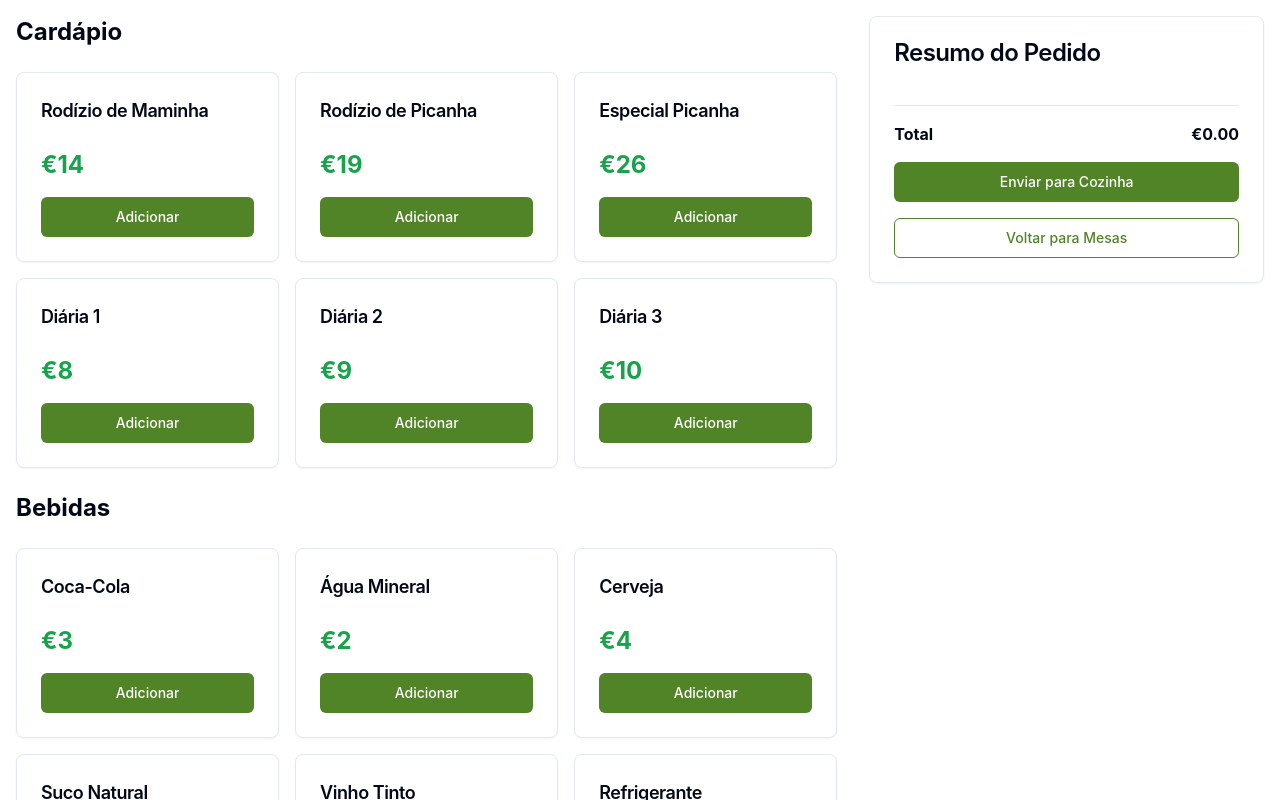
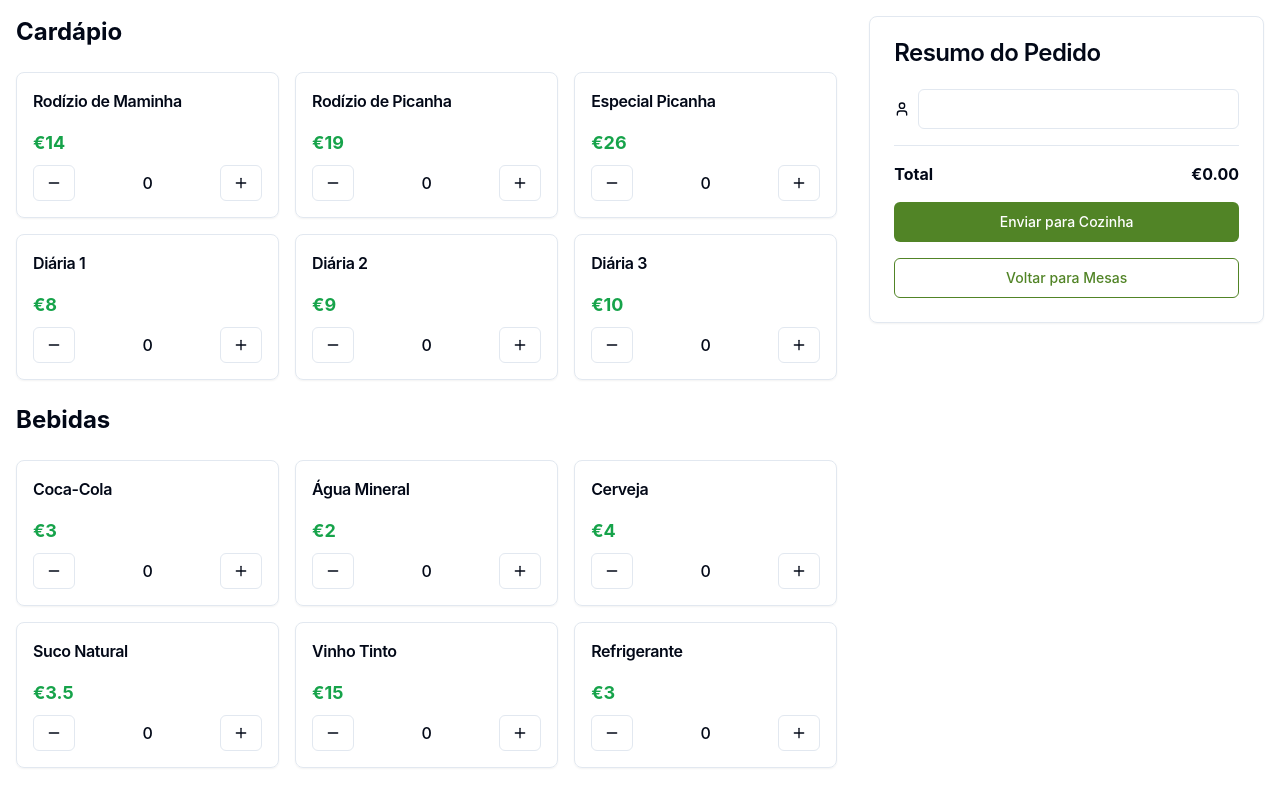
Before and after one commit to Ricoandrade12/labonnas-menu-manager, a React (Vite) app: page /menu in a window 1280 px wide. Shown: the top 800 px of the page. Built offline with nearby package versions, Linux system fonts and the light colour scheme.

Commit message:
Add quantity buttons and remove option for menu items
Implement individual quantity buttons for menu items in the selection interface. Include a feature for removing items from the order. Ensure the design is compact and modern, avoiding overly large item boxes.
[skip gpt_engineer]

```diff
--- a/src/pages/MenuSelection.tsx
+++ b/src/pages/MenuSelection.tsx
@@ -3,6 +3,8 @@ import { useNavigate } from "react-router-dom"
 import { Card, CardContent, CardHeader, CardTitle } from "@/components/ui/card"
 import { Button } from "@/components/ui/button"
 import { useToast } from "@/hooks/use-toast"
+import { Plus, Minus, Trash2, User } from "lucide-react"
+import { Input } from "@/components/ui/input"
 
 interface MenuItem {
   id: string
@@ -37,23 +39,34 @@ const MenuSelection = () => {
   const navigate = useNavigate()
   const { toast } = useToast()
   const [orderItems, setOrderItems] = useState<OrderItem[]>([])
+  const [tableResponsible, setTableResponsible] = useState("")
 
-  const handleSelectItem = (item: MenuItem) => {
+  const handleQuantityChange = (item: MenuItem, change: number) => {
     setOrderItems(prev => {
       const existingItem = prev.find(i => i.id === item.id)
       if (existingItem) {
+        const newQuantity = existingItem.quantity + change
+        if (newQuantity <= 0) {
+          return prev.filter(i => i.id !== item.id)
+        }
         return prev.map(i =>
           i.id === item.id
-            ? { ...i, quantity: i.quantity + 1 }
+            ? { ...i, quantity: newQuantity }
             : i
         )
       }
+      if (change > 0) {
         return [...prev, { ...item, quantity: 1 }]
+      }
+      return prev
     })
+  }
 
+  const removeItem = (itemId: string) => {
+    setOrderItems(prev => prev.filter(item => item.id !== itemId))
     toast({
-      title: "Item adicionado",
-      description: `${item.name} - €${item.price}`,
+      title: "Item removido",
+      description: "Item removido do pedido",
     })
   }
 
@@ -62,6 +75,15 @@ const MenuSelection = () => {
   }
 
   const handleSendToKitchen = () => {
+    if (!tableResponsible.trim()) {
+      toast({
+        title: "Erro",
+        description: "Por favor, informe o responsável da mesa",
+        variant: "destructive",
+      })
+      return
+    }
+
     if (orderItems.length === 0) {
       toast({
         title: "Erro",
@@ -75,57 +97,55 @@ const MenuSelection = () => {
       title: "Pedido enviado",
       description: "Seu pedido foi enviado para a cozinha",
     })
-    // TODO: Implement kitchen order submission logic
     setOrderItems([])
+    setTableResponsible("")
   }
+
+  const renderMenuItem = (item: MenuItem) => (
+    <Card key={item.id} className="hover:shadow-lg transition-shadow">
+      <CardHeader className="p-4">
+        <CardTitle className="text-base">{item.name}</CardTitle>
+      </CardHeader>
+      <CardContent className="p-4 pt-0">
+        <p className="text-lg font-bold text-green-600 mb-2">€{item.price}</p>
+        <div className="flex items-center justify-between gap-2">
+          <Button
+            variant="outline"
+            size="sm"
+            onClick={() => handleQuantityChange(item, -1)}
+          >
+            <Minus className="h-4 w-4" />
+          </Button>
+          <span className="font-medium">
+            {orderItems.find(i => i.id === item.id)?.quantity || 0}
+          </span>
+          <Button
+            variant="outline"
+            size="sm"
+            onClick={() => handleQuantityChange(item, 1)}
+          >
+            <Plus className="h-4 w-4" />
+          </Button>
+        </div>
+      </CardContent>
+    </Card>
+  )
 
   return (
     <div className="container mx-auto p-4">
       <div className="grid grid-cols-1 lg:grid-cols-3 gap-8">
-        {/* Menu Items Section */}
         <div className="lg:col-span-2">
           <h2 className="text-2xl font-bold mb-6">Cardápio</h2>
           <div className="grid grid-cols-1 md:grid-cols-2 lg:grid-cols-3 gap-4">
-            {menuItems.map((item) => (
-              <Card key={item.id} className="hover:shadow-lg transition-shadow">
-                <CardHeader>
-                  <CardTitle className="text-lg">{item.name}</CardTitle>
-                </CardHeader>
-                <CardContent>
-                  <p className="text-2xl font-bold text-green-600 mb-4">€{item.price}</p>
-                  <Button
-                    onClick={() => handleSelectItem(item)}
-                    className="w-full bg-[#518426] hover:bg-[#518426]/90"
-                  >
-                    Adicionar
-                  </Button>
-                </CardContent>
-              </Card>
-            ))}
+            {menuItems.map(renderMenuItem)}
           </div>
 
           <h2 className="text-2xl font-bold my-6">Bebidas</h2>
           <div className="grid grid-cols-1 md:grid-cols-2 lg:grid-cols-3 gap-4">
-            {bebidas.map((item) => (
-              <Card key={item.id} className="hover:shadow-lg transition-shadow">
-                <CardHeader>
-                  <CardTitle className="text-lg">{item.name}</CardTitle>
-                </CardHeader>
-                <CardContent>
-                  <p className="text-2xl font-bold text-green-600 mb-4">€{item.price}</p>
-                  <Button
-                    onClick={() => handleSelectItem(item)}
-                    className="w-full bg-[#518426] hover:bg-[#518426]/90"
-                  >
-                    Adicionar
-                  </Button>
-                </CardContent>
-              </Card>
-            ))}
+            {bebidas.map(renderMenuItem)}
           </div>
         </div>
 
-        {/* Order Summary Section */}
         <div className="lg:col-span-1">
           <Card className="sticky top-4">
             <CardHeader>
@@ -133,18 +153,42 @@ const MenuSelection = () => {
             </CardHeader>
             <CardContent>
               <div className="space-y-4">
+                <div className="flex items-center gap-2">
+                  <User className="h-4 w-4" />
+                  <Input
+                    placeholder="Responsável da mesa"
+                    value={tableResponsible}
+                    onChange={(e) => setTableResponsible(e.target.value)}
+                    className="flex-1"
+                  />
+                </div>
+
+                <div className="space-y-2">
                   {orderItems.map((item) => (
                     <div key={item.id} className="flex justify-between items-center">
+                      <div className="flex items-center gap-2">
+                        <Button
+                          variant="ghost"
+                          size="sm"
+                          onClick={() => removeItem(item.id)}
+                          className="h-6 w-6 p-0"
+                        >
+                          <Trash2 className="h-4 w-4 text-destructive" />
+                        </Button>
                         <span>{item.name} x{item.quantity}</span>
+                      </div>
                       <span>€{(item.price * item.quantity).toFixed(2)}</span>
                     </div>
                   ))}
+                </div>
+
                 <div className="border-t pt-4 mt-4">
                   <div className="flex justify-between items-center font-bold">
                     <span>Total</span>
                     <span>€{getTotalPrice().toFixed(2)}</span>
                   </div>
                 </div>
+
                 <Button
                   onClick={handleSendToKitchen}
                   className="w-full bg-[#518426] hover:bg-[#518426]/90 mt-4"
```
Lines whose indentation alone changed are shown as unchanged.
